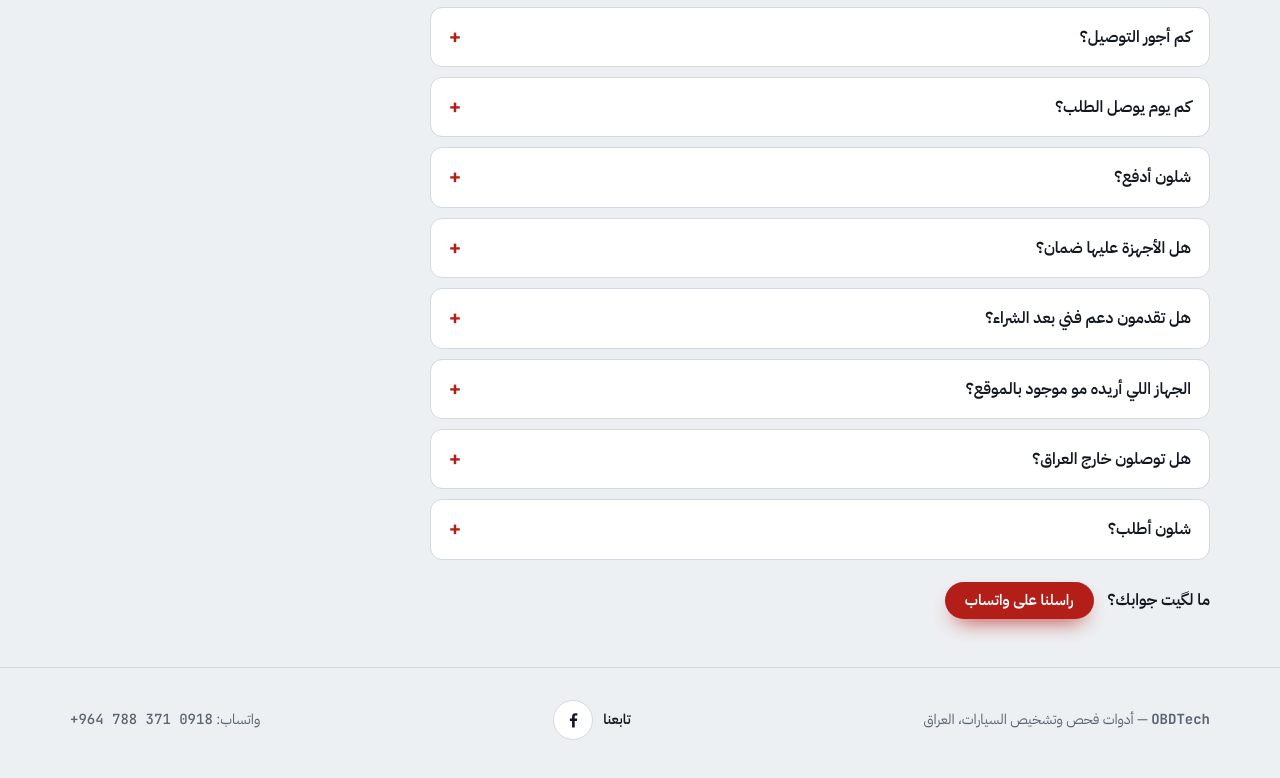
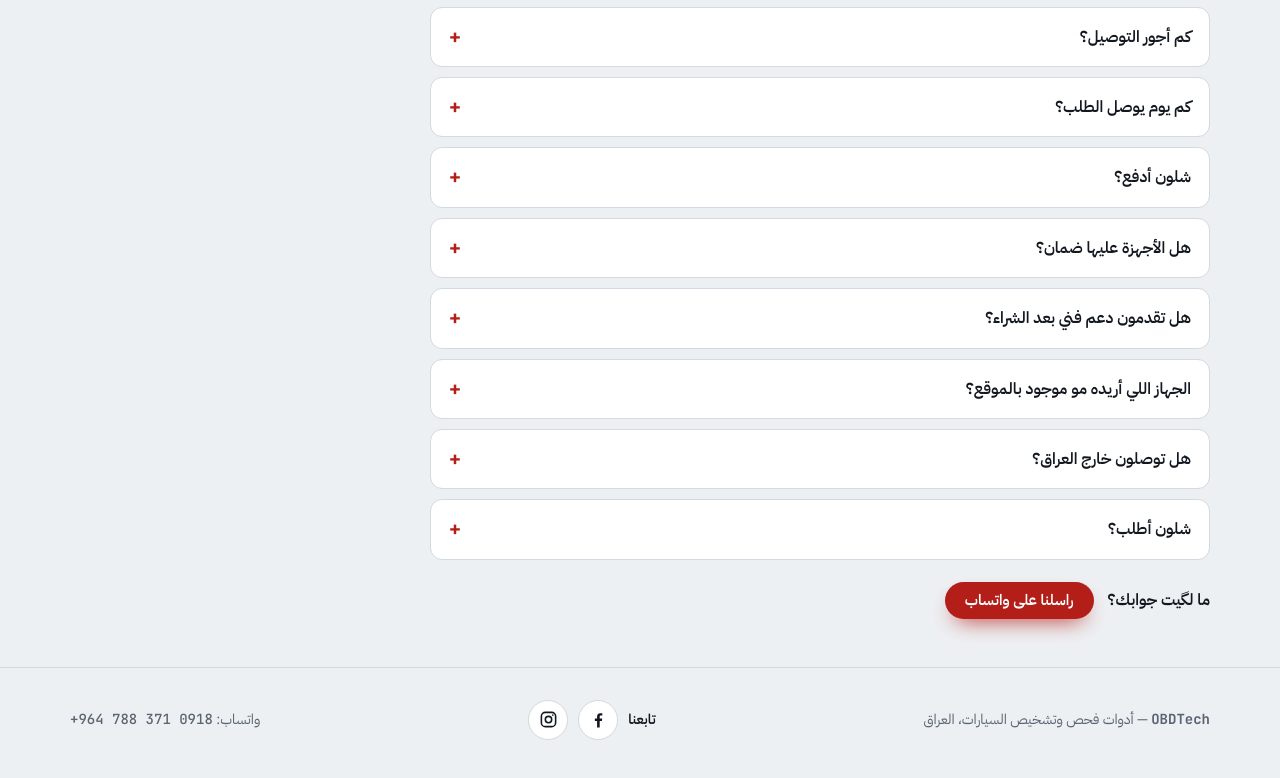
Before and after one commit to M-Z-Yousif/obdtech-store, a plain HTML site: page index.html in a window 1280 px wide. Shown: the part 5885-6663 px from the top of the page. Drawn offline with Linux system fonts and the light colour scheme.

Commit message:
Add Instagram link (obdtech360)
Co-Authored-By: Claude Opus 5.5 <noreply@anthropic.com>
Claude-Session: https://claude.ai/code/session_01MgVE8aEEX5Jrkv39cQSqjq

```diff
--- a/index.html
+++ b/index.html
@@ -689,7 +689,7 @@ document.getElementById("tiles").addEventListener("click",e=>{
 /* ---- social links: fill in the Instagram and TikTok addresses; empty ones are hidden ---- */
 const SOCIAL={
   fb:"https://www.facebook.com/652508134614282",
-  ig:"",      // e.g. "https://www.instagram.com/obdtech"
+  ig:"https://www.instagram.com/obdtech360",
   tiktok:""   // e.g. "https://www.tiktok.com/@obdtech"
 };
 const SOC_ICON={
```
